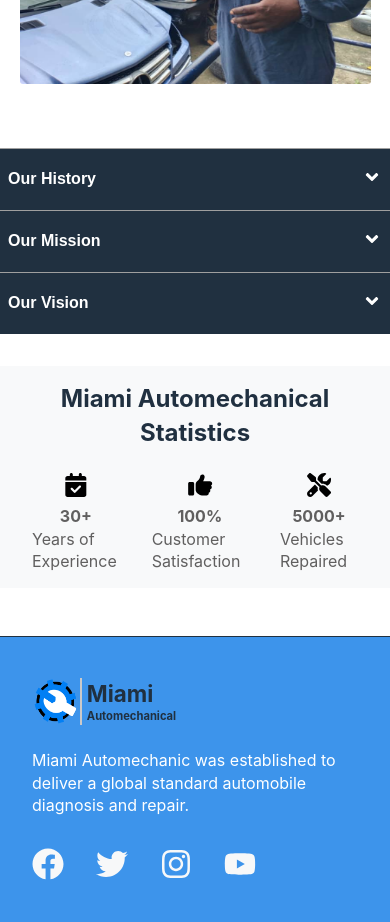
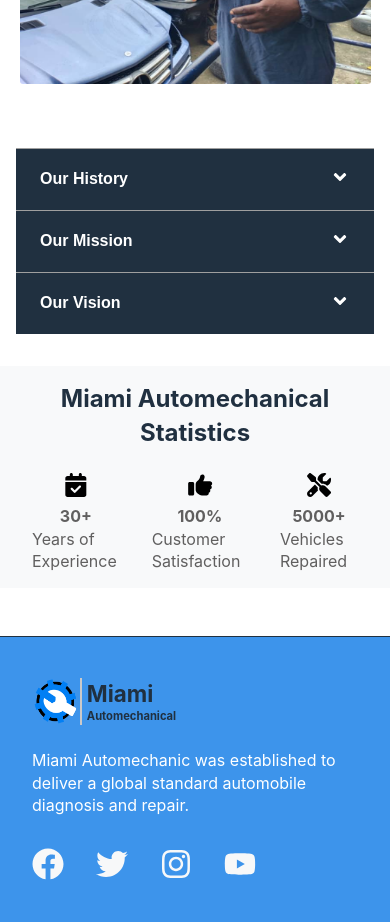
Before and after one commit to Mayor1234/miami-automechanic, a React (Create React App) app: page /about in a window 390 px wide. Shown: the part 1140-2062 px from the top of the page. Built offline with nearby package versions, Linux system fonts and the light colour scheme; a web font is replaced by a local one.

Commit message:
modify accordiong

```diff
--- a/src/components/main/about/About.jsx
+++ b/src/components/main/about/About.jsx
@@ -15,7 +15,7 @@
                     <span>Over 20+ Years</span>Experience
                   </h2>
                   <div className="about-btn-center">
-                    <Link to="/about" className="about-link">
+                    <Link to="/about" className="about-link" scroll>
                       Read more
                     </Link>
                   </div>
--- a/src/components/main/about/about.scss
+++ b/src/components/main/about/about.scss
@@ -66,6 +66,7 @@
               cursor: pointer;
               color: #fff;
               transform: scale(1.2);
+              border-bottom: none;
             }
           }
         }
--- a/src/components/main/accordion/AccordionItems.jsx
+++ b/src/components/main/accordion/AccordionItems.jsx
@@ -11,12 +11,14 @@
   return (
     <div>
       <li className={`accordion-item ${active ? 'activve' : ''}`}>
-        <button className="accord-btn" onClick={toggle}>
-          {title}
-          <span className={'control'}>
-            {active ? <FaAngleRight /> : <FaAngleDown />}
-          </span>
-        </button>
+        <div>
+          <button className="accord-btn" onClick={toggle}>
+            <div className="title-pos">{title}</div>
+            <span className="control">
+              {active ? <FaAngleRight /> : <FaAngleDown />}
+            </span>
+          </button>
+        </div>
 
         <div
           ref={subRef}
--- a/src/components/main/accordion/accordion.scss
+++ b/src/components/main/accordion/accordion.scss
@@ -8,3 +8,12 @@
 .accordion {
   list-style: none;
 }
+
+@media only screen and (max-width: 768px) {
+  .accord-container {
+    max-width: 600px;
+    margin: 6rem auto 4rem;
+    margin: 1rem;
+    padding: 1rem 0;
+  }
+}
--- a/src/components/main/accordion/accordionitems.scss
+++ b/src/components/main/accordion/accordionitems.scss
@@ -16,10 +16,14 @@
 
 .accordion-item {
   border-top: 1px solid #9f9f9f;
-}
 
-.control {
-  font-size: 20px;
+  .title-pos {
+    padding-left: 1rem;
+  }
+  .control {
+    font-size: 20px;
+    padding-right: 1rem;
+  }
 }
 
 .subtitle {
--- /dev/null
+++ b/src/components/utils/ScrollTop.js
@@ -0,0 +1,17 @@
+import { useEffect } from 'react';
+import { useLocation } from 'react-router-dom';
+
+export default function ScrollToTop() {
+  const { pathname } = useLocation();
+
+  useEffect(() => {
+    // "document.documentElement.scrollTo" is the magic for React Router Dom v6
+    document.documentElement.scrollTo({
+      top: 0,
+      left: 0,
+      behavior: 'instant', // Optional if you want to skip the scrolling animation
+    });
+  }, [pathname]);
+
+  return null;
+}
--- a/src/index.js
+++ b/src/index.js
@@ -4,11 +4,13 @@
 import App from './App';
 import reportWebVitals from './reportWebVitals';
 import { BrowserRouter } from 'react-router-dom';
+import ScrollToTop from './components/utils/ScrollTop';
 
 const root = ReactDOM.createRoot(document.getElementById('root'));
 root.render(
   <React.StrictMode>
     <BrowserRouter>
+      <ScrollToTop />
       <App />
     </BrowserRouter>
   </React.StrictMode>
```
